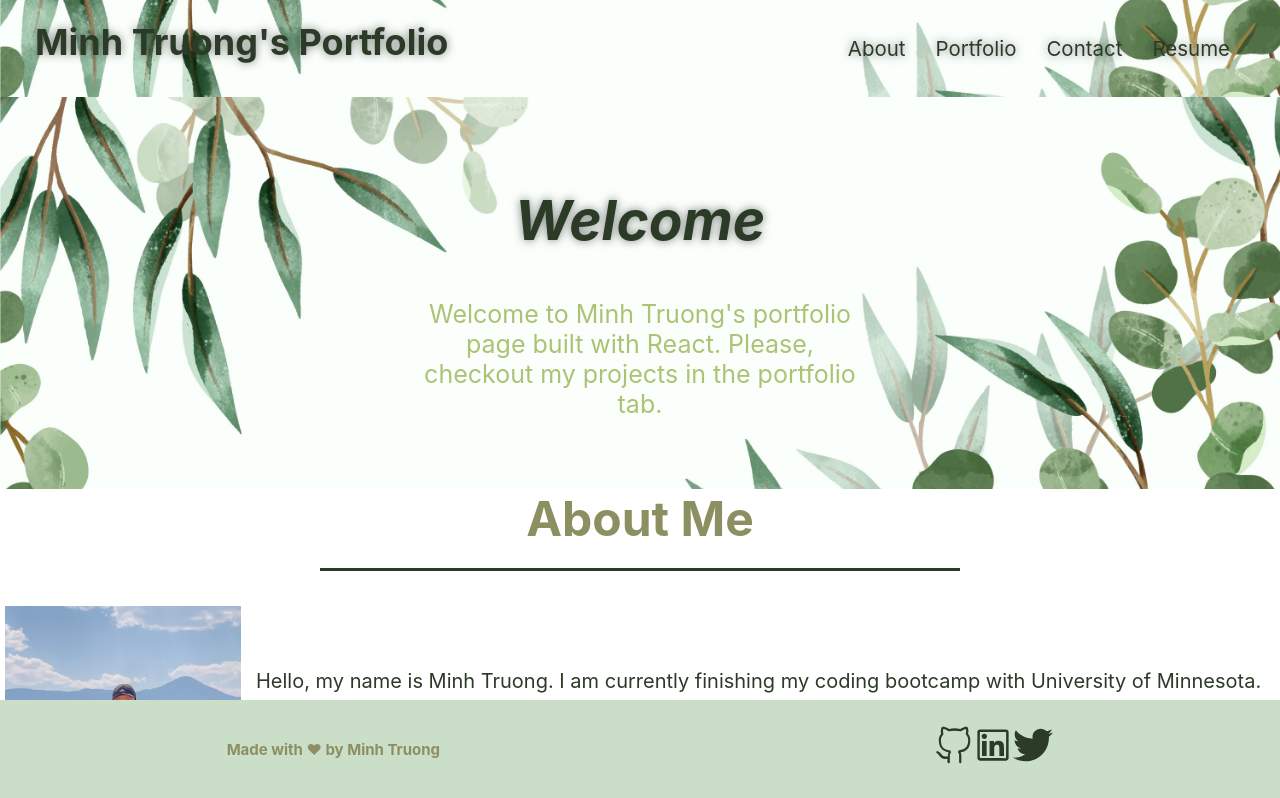
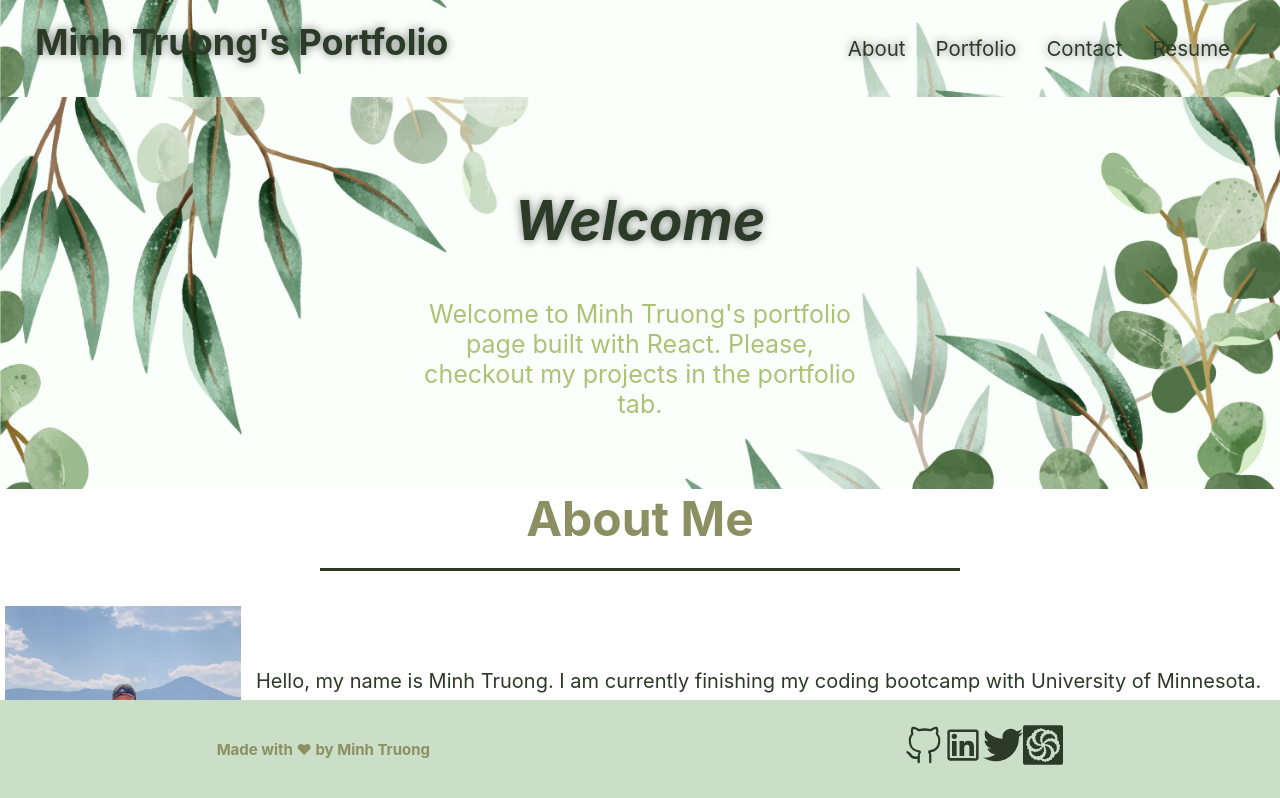
Before and after one commit to RyanTrian/React-Portfolio, a React (Create React App) app: page / in a window 1280 px wide. Shown: the top 798 px of the page. Built offline with nearby package versions, Linux system fonts and the light colour scheme.

Commit message:
add a new logo to footer

```diff
--- a/src/components/Footer.js
+++ b/src/components/Footer.js
@@ -2,6 +2,7 @@ import React from "react";
 import { VscGithubAlt } from "react-icons/vsc";
 import { AiOutlineLinkedin } from "react-icons/ai";
 import { FaTwitter } from "react-icons/fa";
+import { SiCodewars } from "react-icons/si";
 
 function Footer() {
   return (
@@ -24,6 +25,11 @@ function Footer() {
               <FaTwitter />
             </li>
           </a>
+          <a href="https://www.codewars.com/users/RyanTrian">
+            <li className="logo">
+              <SiCodewars />
+            </li>
+          </a>
         </ul>
       </div>
     </footer>
```
